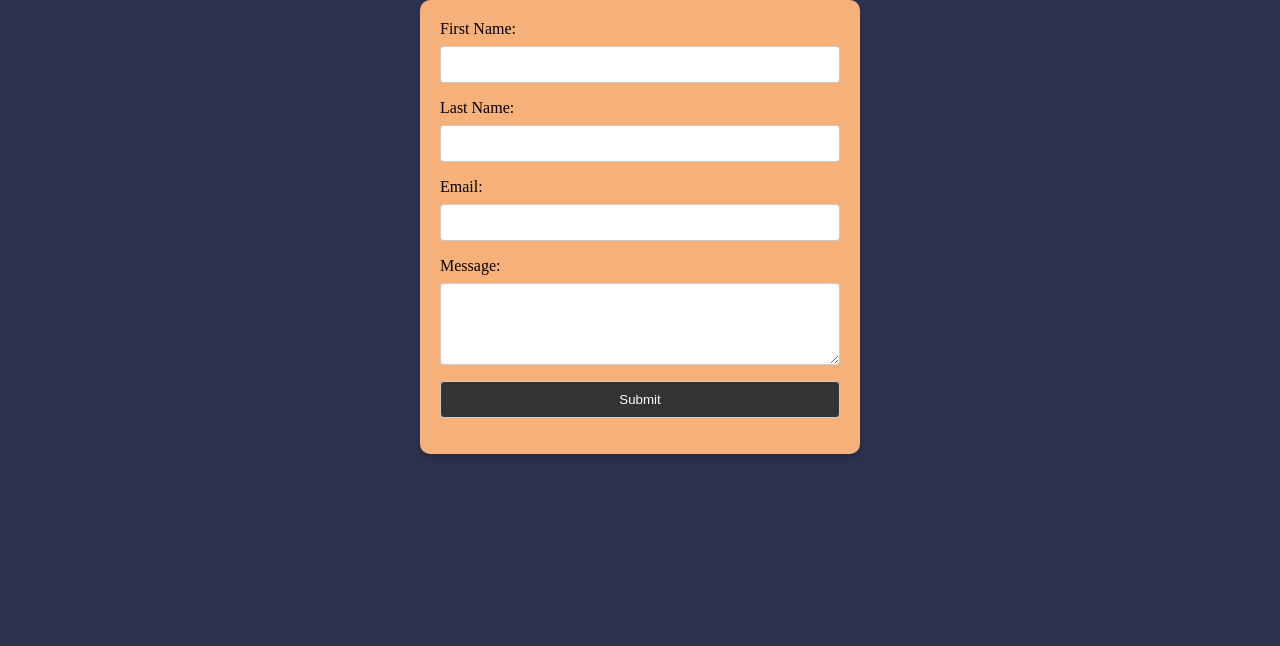
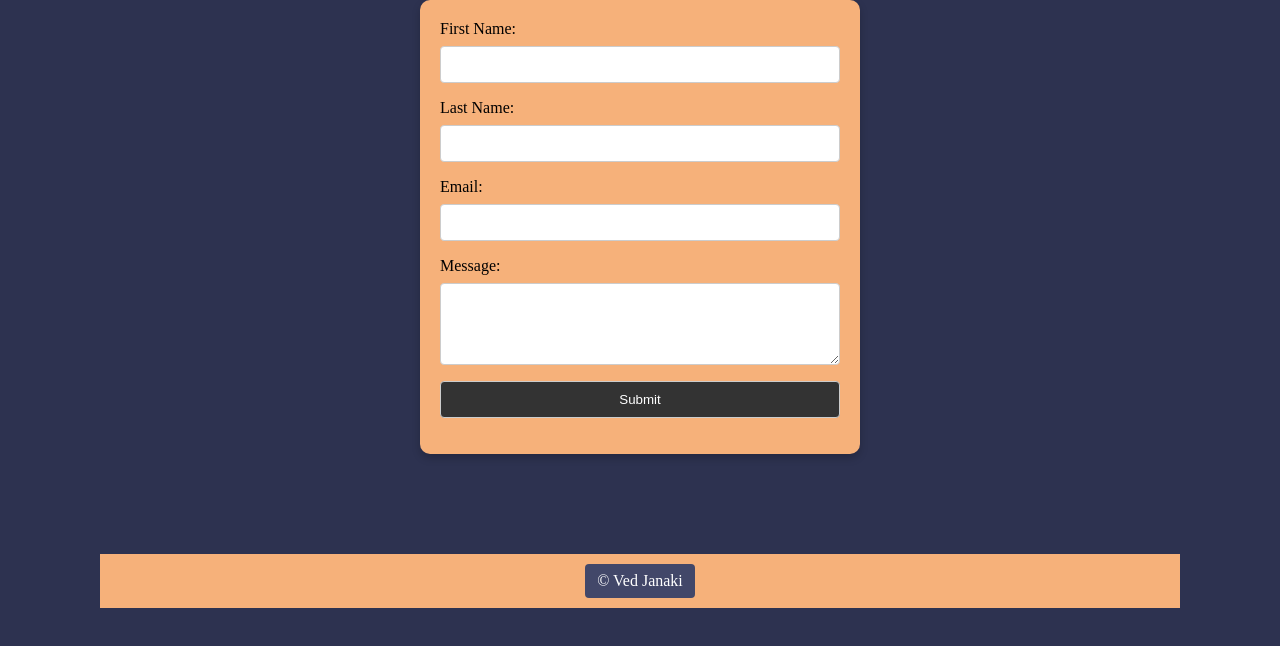
Before and after one commit to vedjanaki17/vedjanaki, a plain HTML site: page contact.html in a window 1280 px wide. Drawn offline with Linux system fonts and the light colour scheme.

Commit message:
Update contact.html

```diff
--- a/contact.html
+++ b/contact.html
@@ -1,4 +1,4 @@
-<!-- index.html -->
+
 
 <!DOCTYPE html>
 <html lang="en">
@@ -10,10 +10,10 @@
 </head>
 <body>
 
-    <!-- Card style form using one-col class -->
+
     <div class="one-col card">
         <form action="#" method="post">
-            <!-- Your form elements go here -->
+
             <label for="FirstName">First Name:</label>
             <input type="text" id="FirstName" name="FirstName">
 
@@ -29,6 +29,6 @@
             <input type="submit" value="Submit">
         </form>
     </div>
-
+    <footer> <a href="index.html"> &copy; Ved Janaki</a></footer>
 </body>
 </html>
```
